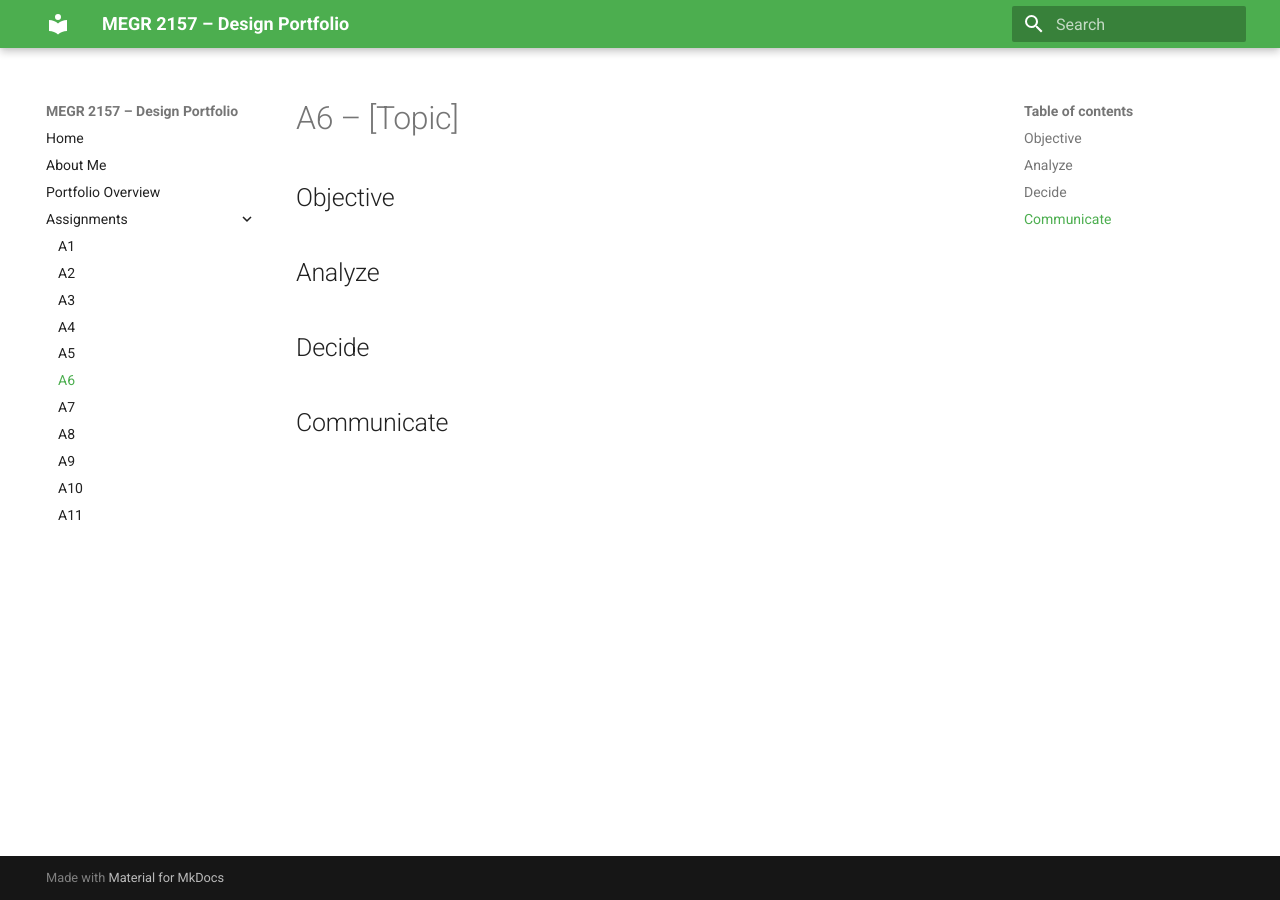
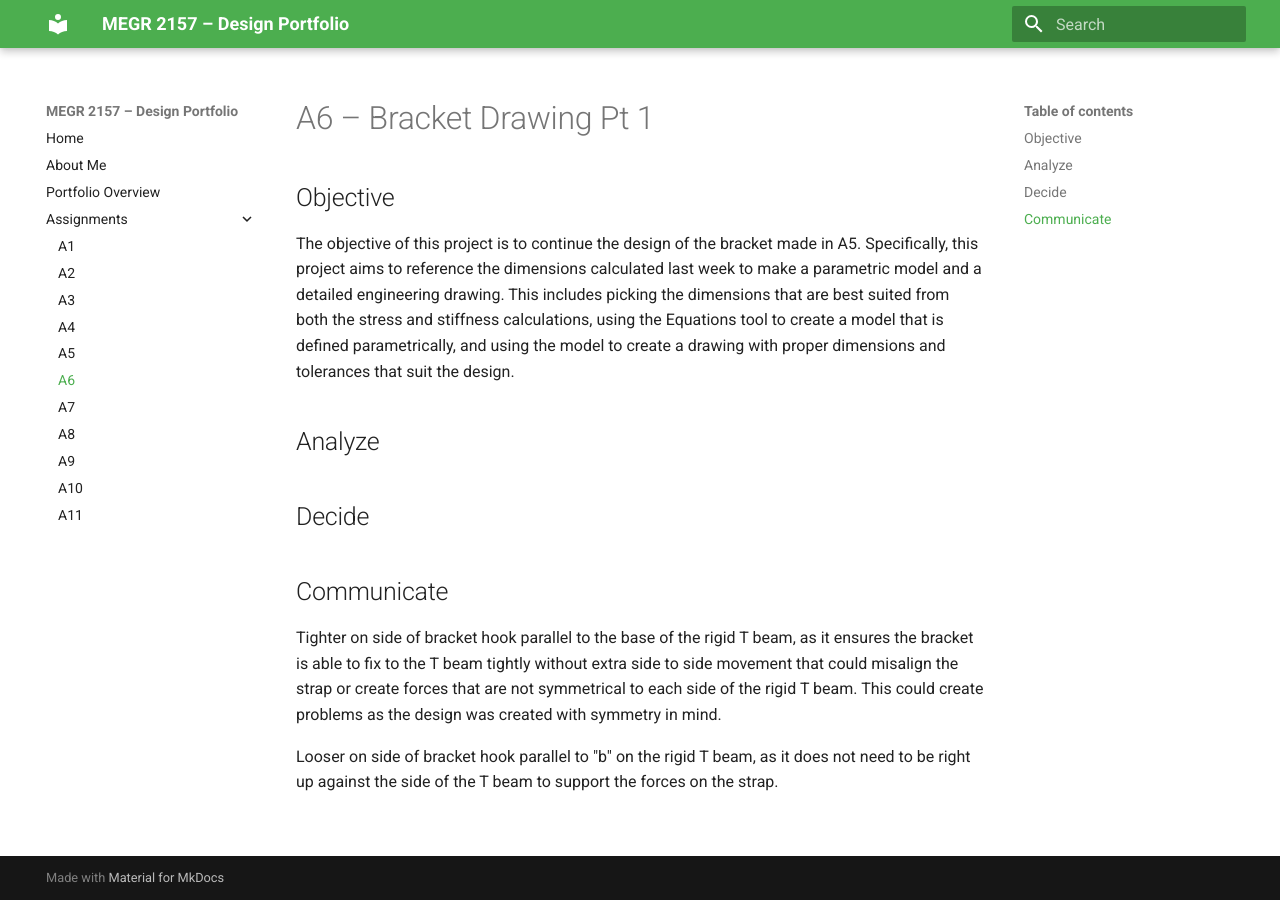
Before and after one commit to bsalvi7/megr2156-portfolio, an MkDocs documentation site: the page built from docs/assignments/A06/index.md, in a window 1280 px wide. Built offline with MkDocs 1.6.1 and Material for MkDocs 9.7.7, drawn with Linux system fonts in a browser that asks for light colours.

Commit message:
Revise A6 project objective and analysis sections
Updated project details for A6 to focus on bracket design improvements and analysis.

```diff
--- a/docs/assignments/A06/index.md
+++ b/docs/assignments/A06/index.md
@@ -1,7 +1,8 @@
-# A6 – [Topic]
+# A6 – Bracket Drawing Pt 1
 
 ## Objective
 
+The objective of this project is to continue the design of the bracket made in A5. Specifically, this project aims to reference the dimensions calculated last week to make a parametric model and a detailed engineering drawing. This includes picking the dimensions that are best suited from both the stress and stiffness calculations, using the Equations tool to create a model that is defined parametrically, and using the model to create a drawing with proper dimensions and tolerances that suit the design.
 
 ## Analyze
 
@@ -10,3 +11,8 @@
 
 
 ## Communicate
+
+Tighter on side of bracket hook parallel to the base of the rigid T beam, as it ensures the bracket is able to fix to the T beam tightly without extra side to side movement that could misalign the strap or create forces that are not symmetrical to each side of the rigid T beam. This could create problems as the design was created with symmetry in mind.
+
+
+Looser on side of bracket hook parallel to "b" on the rigid T beam, as it does not need to be right up against the side of the T beam to support the forces on the strap.
```
